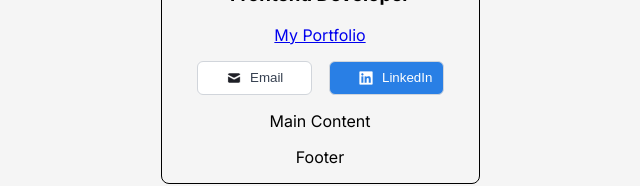
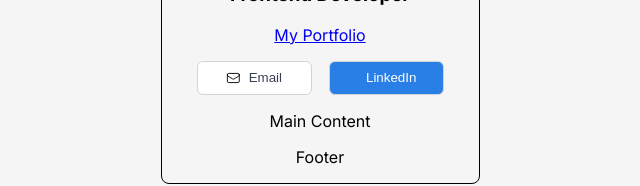
Before and after one commit to mandelbrojt/digital-card, a React (Vite) app in the folder digital-card/: page / in a window 1280 px wide. Shown: the part 473-659 px from the top of the page, without its empty margins (320-960 px from the left). Built offline with nearby package versions, Linux system fonts and the light colour scheme.

Commit message:
Add envelope and LinkedIn icon from react-icons

```diff
--- a/digital-card/src/components/Contact/Contact.jsx
+++ b/digital-card/src/components/Contact/Contact.jsx
@@ -1,16 +1,17 @@
 import React from "react"
-import MailIcon from "../../assets/mail-icon.png"
-import LinkedinIcon from "../../assets/linkedin-icon.png"
+
+import { HiOutlineEnvelope } from "react-icons/hi2";
+import { CiLinkedin } from "react-icons/ci";
 
 export default function Contact() {
     return (
         <div className="contact-section">
             <button className="email-button contact-button">
-                <img className="email-icon contact-icon" src={MailIcon} alt="Email icon" />
+                <HiOutlineEnvelope className="mail-icon contact-icon" />
                 <p className="mail-text">Email</p>
             </button>
             <button className="linkedin-button contact-button">
-                <img className="linkedin-icon contact-icon" src={LinkedinIcon} alt="LinkedIn icon" />
+                <CiLinkedin className="linkedin-icon contact-icon" />
                 <p className="linkedin-text">LinkedIn</p>
             </button>
         </div>
```
